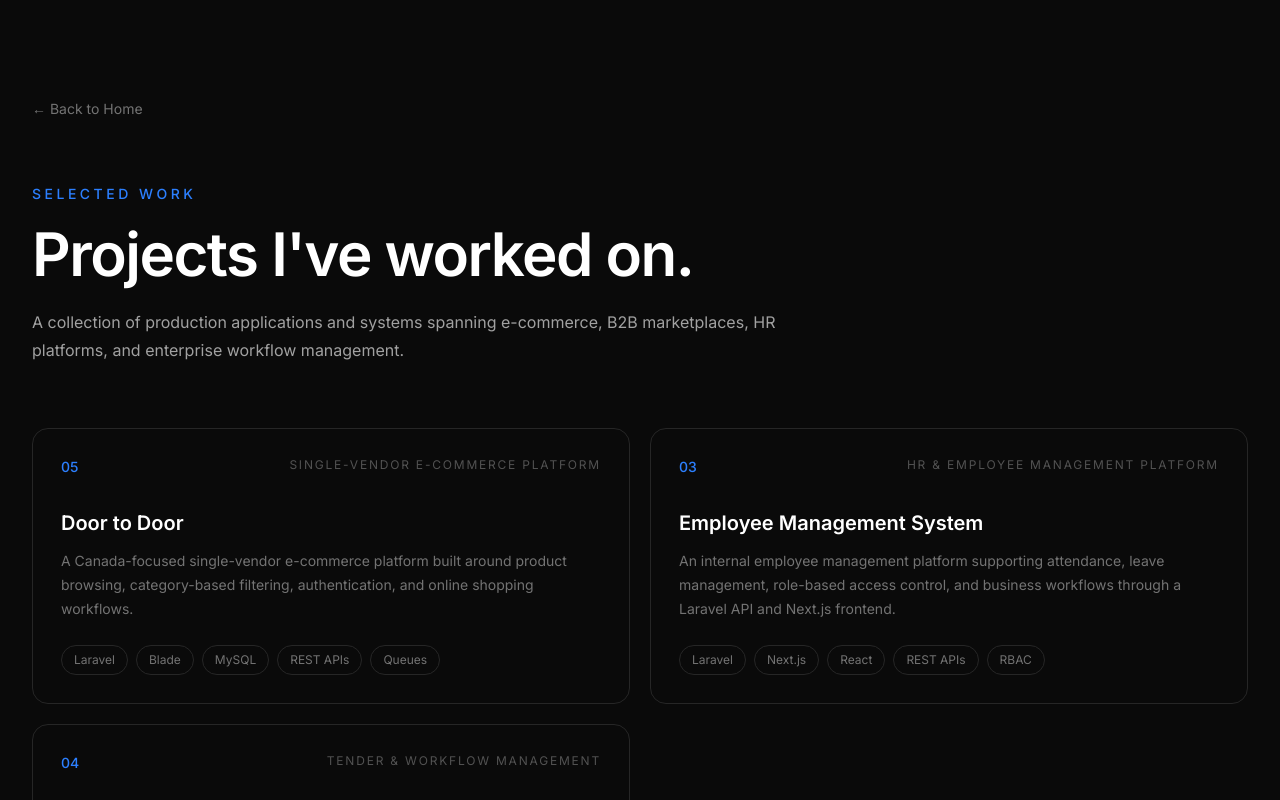
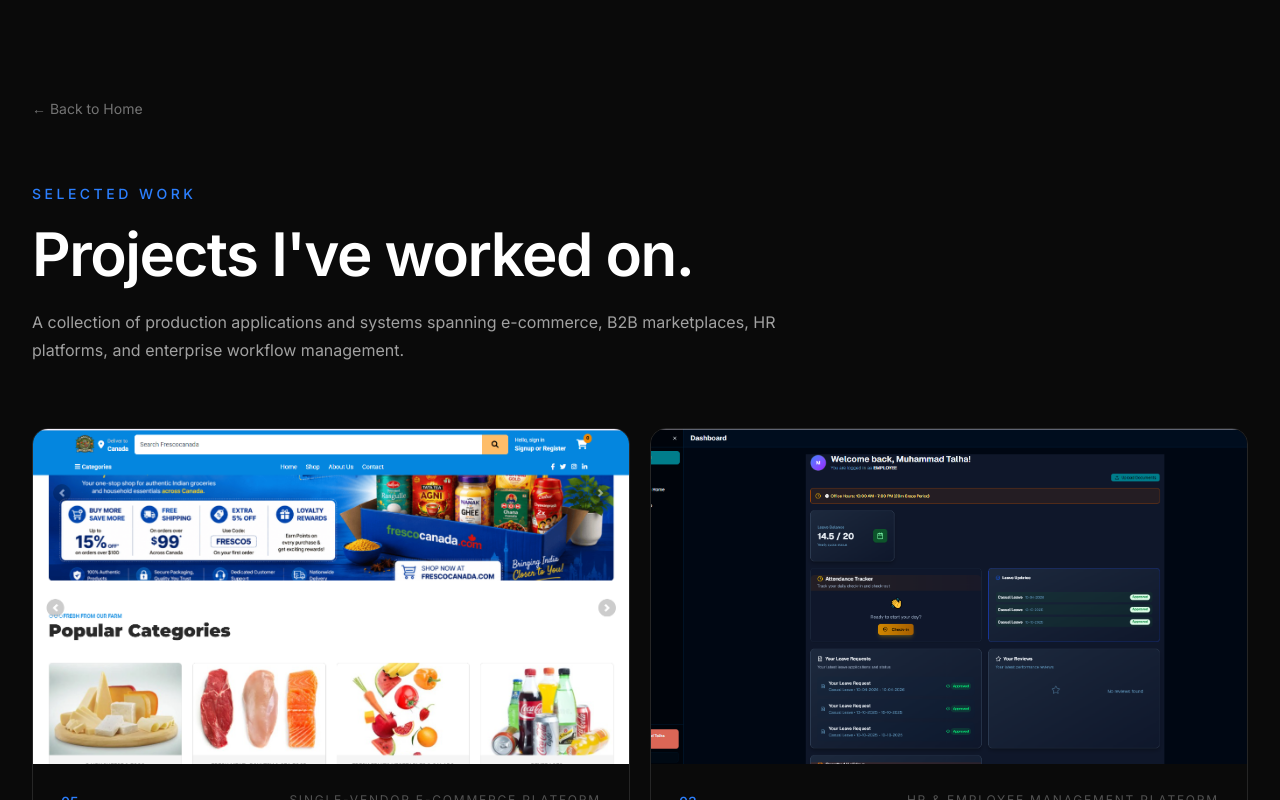
Before and after one commit to imiantalha/Portfolio, a Next.js app: page /projects in a window 1280 px wide. Shown: the top 800 px of the page. Built offline with nearby package versions, Linux system fonts and the light colour scheme.

Commit message:
feat: add project images to projects listing

```diff
--- a/app/components/ProjectCard.tsx
+++ b/app/components/ProjectCard.tsx
@@ -1,9 +1,15 @@
+import Image from "next/image";
+
 type ProjectCardProps = {
   number: string;
   title: string;
   category: string;
   description: string;
   technologies: string[];
+  image: {
+    src: string;
+    alt: string;
+  };
 };
 
 export default function ProjectCard({
@@ -12,9 +18,23 @@ export default function ProjectCard({
   category,
   description,
   technologies,
+  image,
 }: ProjectCardProps) {
   return (
-    <article className="group rounded-2xl border border-neutral-800 bg-neutral-950 p-7 transition-colors hover:border-neutral-700">
+    <article className="group overflow-hidden rounded-2xl border border-neutral-800 bg-neutral-950 transition-colors hover:border-neutral-700">
+      {/* Image */}
+      <div className="relative aspect-[16/9] overflow-hidden bg-neutral-900">
+        <Image
+          src={image.src}
+          alt={image.alt}
+          fill
+          className="object-cover object-top transition-transform duration-500 group-hover:scale-[1.02]"
+          sizes="(max-width: 768px) 100vw, 50vw"
+        />
+      </div>
+
+      {/* Content */}
+      <div className="p-7">
         <div className="flex items-start justify-between gap-4">
           <span className="text-sm font-medium text-blue-500">
             {number}
@@ -43,6 +63,7 @@ export default function ProjectCard({
             </span>
           ))}
         </div>
+      </div>
     </article>
   );
 }
--- a/app/projects/page.tsx
+++ b/app/projects/page.tsx
@@ -50,6 +50,7 @@ export default function ProjectsPage() {
               category={project.category}
               description={project.description}
               technologies={project.technologies}
+              image={project.gallery[0]}
             />
           ))}
         </div>
```
Lines whose indentation alone changed are shown as unchanged.
